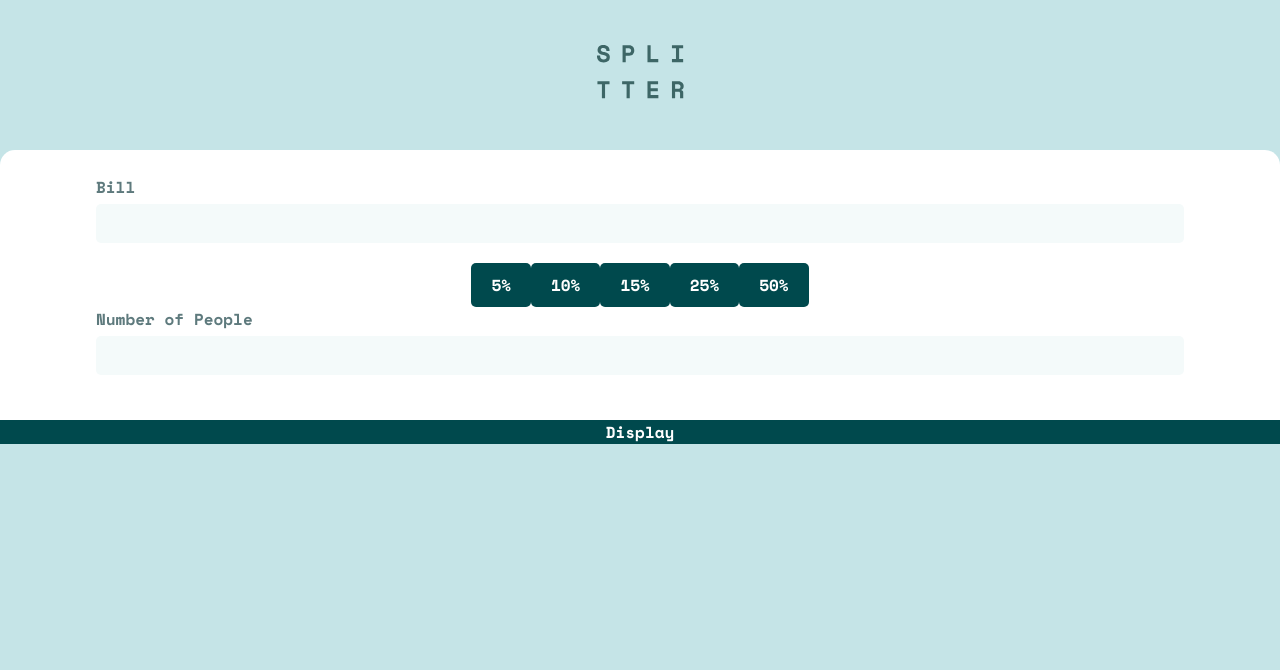
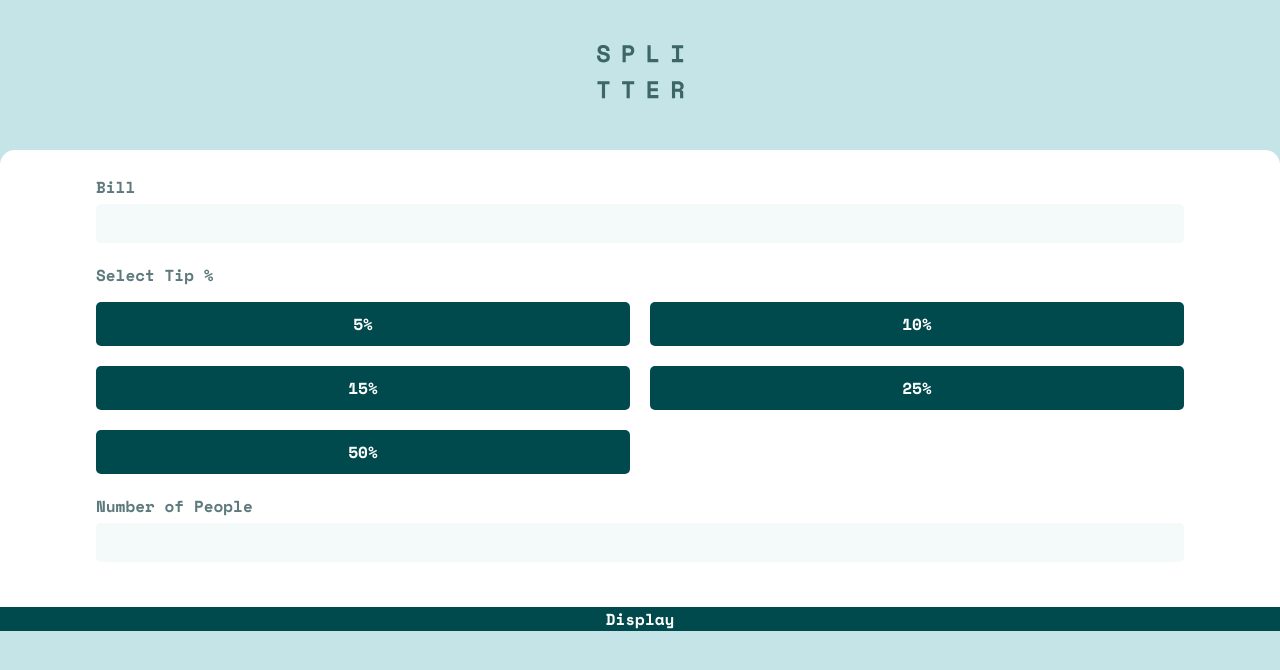
Before and after one commit to Auddity/FEM_Tip-Calculator-React, a React (Create React App) app: page / in a window 1280 px wide. Shown: the top 670 px of the page. Built offline with nearby package versions, Linux system fonts and the light colour scheme.

Commit message:
fieldset grid

```diff
--- a/src/components/Form.js
+++ b/src/components/Form.js
@@ -18,27 +18,29 @@ function Form({ billTotal, people, tipAmount, dispatch}) {
           action={ACTIONS.BILL}
         />
       </div>
+
+      <p>Select Tip %</p>
       <fieldset>
         <PercentInput
           value='.5'
           tipAmount={tipAmount}
           dispatch={dispatch}
           action={ACTIONS.SELECTED}
-        />
+          />
         <Label for='.5' text='5%'/>
         <PercentInput
           value='.10'
           tipAmount={tipAmount}
           dispatch={dispatch}
           action={ACTIONS.SELECTED}
-        />
+          />
         <Label for='.10' text='10%' />
         <PercentInput
           value='.15'
           tipAmount={tipAmount}
           dispatch={dispatch}
           action={ACTIONS.SELECTED}
-        />
+          />
         <Label for='.15' text='15%' />
         <PercentInput
           percent='25%'
@@ -46,14 +48,14 @@ function Form({ billTotal, people, tipAmount, dispatch}) {
           tipAmount={tipAmount}
           dispatch={dispatch}
           action={ACTIONS.SELECTED}
-        />
+          />
         <Label for='.25' text='25%' />
         <PercentInput
           value='.50'
           tipAmount={tipAmount}
           dispatch={dispatch}
           action={ACTIONS.SELECTED}
-        />
+          />
         <Label for='.50' text='50%' />
       </fieldset>
       <div className="formControl">
--- a/src/css/Form.css
+++ b/src/css/Form.css
@@ -1,11 +1,17 @@
 .Form {
+  width: 85%;
   padding-block: 2.5rem;
-  /* padding-inline: 2rem; */
+  margin-inline: auto;
+}
+
+.Form p {
+  text-align: left;
+  margin-bottom: 1.5rem;
+  color: var(--DarkGrayishCyan);
 }
 
 /* Number Inputs */
 .Form .formControl {
-  width: 85%;
   text-align: left;
   margin-inline: auto;
   color: var(--DarkGrayishCyan);
@@ -45,6 +51,11 @@
 
 /* Radio Inputs */
 .Form fieldset {
+  display: grid;
+  grid-template-columns: 1fr 1fr;
+  flex-wrap: wrap;
+  gap: 2rem;
+  margin-block-end: 2rem;
   border: none;
 }
 
```
